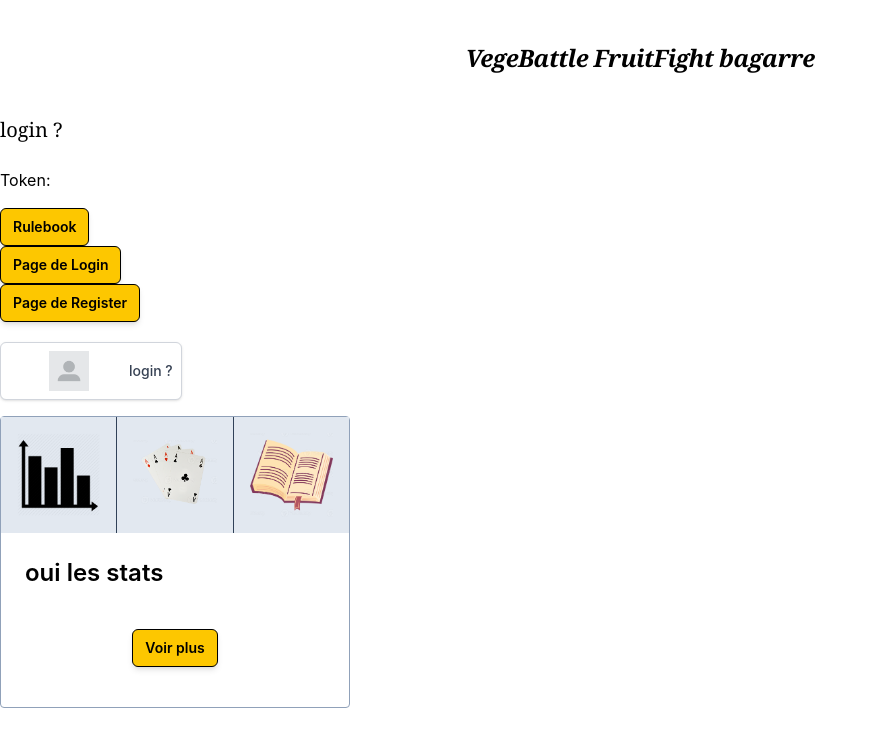
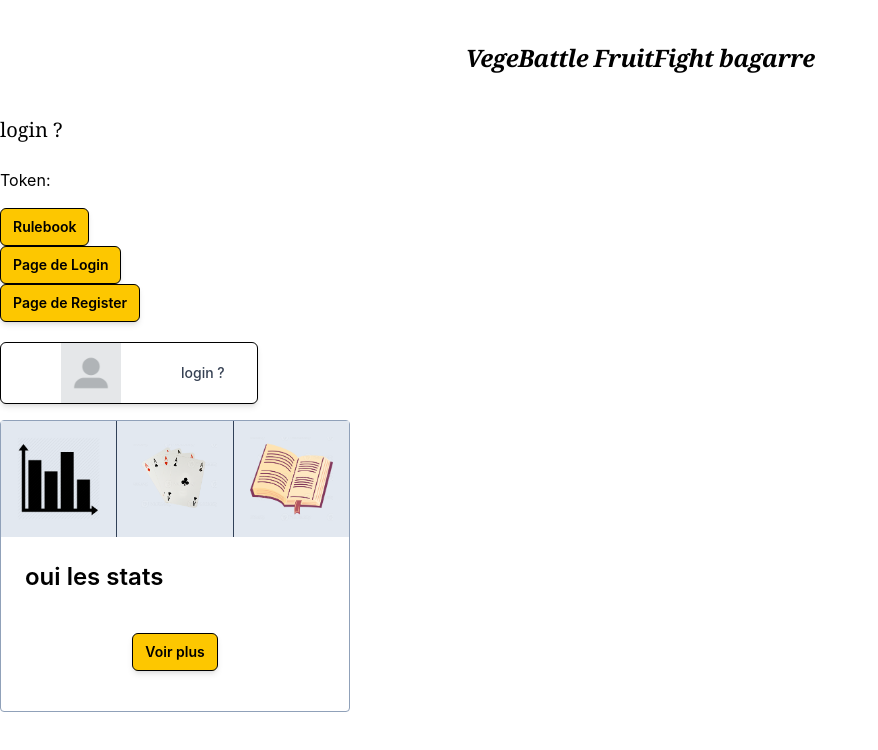
Before and after one commit to MouaipS/Transcendance, a React (Vite) app in the folder frontend/: page /home in a window 1280 px wide. Shown: the top 750 px of the page, without its empty margins (0-878 px from the left). Built offline with nearby package versions, Linux system fonts and the light colour scheme; a web font is replaced by a local one.

Commit message:
dev-tokensfront [ADD] barre de profil
debut de tailwind sur la barre de profil

```diff
--- a/frontend/src/components/pages/Home.jsx
+++ b/frontend/src/components/pages/Home.jsx
@@ -61,18 +61,18 @@ export function Home () {
 	</button>
 	<ul/>
 
-	<div>
+	<div dir="ltr">
 		<button
 			onClick={() => navigate('/statistics')}
-			className="inline-flex items-center rounded-md
-			border border-gray-300 shadow-sm px-2 py-2 bg-white
+			className="flex items-center rounded-md
+			border border-black shadow-md bg-white
 			text-sm font-medium text-gray-700 hover:bg-gray-50
-			focus:outline-none mt-5"
+			focus:outline-none mt-5 pe-8"
 		>
 			<img
 					alt="avatar par défaut"
 					src="src/components/images/default_avatar.webp"
-					className="mx-10 h-10 w-10"
+					className="mx-15 h-15 w-15 "
 			/>
 			{username}
 		</button>
```
